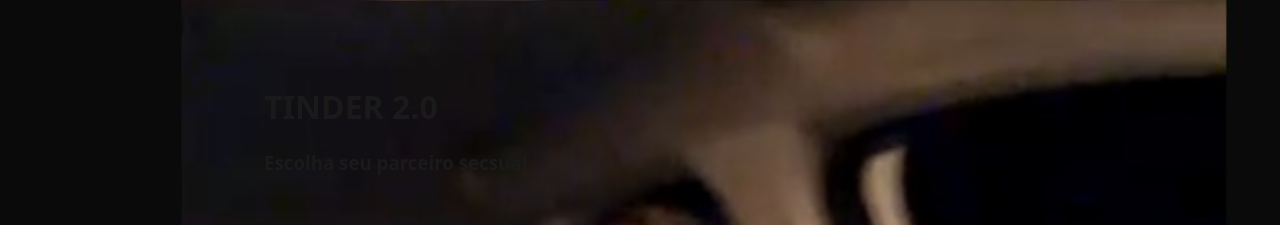
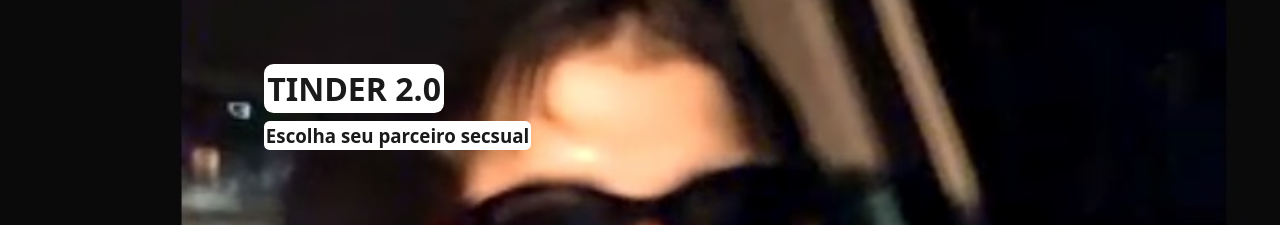
Before and after one commit to LuGa2403/Teste, a plain HTML site: page index.html in a window 1280 px wide. Shown: the top 225 px of the page. Drawn offline with Linux system fonts and the light colour scheme.

Commit message:
Update index.html

```diff
--- a/index.html
+++ b/index.html
@@ -30,6 +30,13 @@
     padding: 4rem 1.5rem;
     max-width: 800px;
     margin: 0 auto;
+
+       h1, h3 {
+  width: fit-content;
+  background: #fff;
+  padding: 0.1em 0.1em;
+  border-radius: 0.3em;
+  margin: 0 0 0.5rem;
   }
 
   /* Nenhum pai dos cards pode ter overflow hidden/auto */
@@ -118,8 +125,8 @@
 <body>
 
 <header>
-  <h1>TINDER 2.0</h1>
-  <h3>Escolha seu parceiro secsual</h3>
+  <div><h1>TINDER 2.0</h1></div>
+  <div><h3>Escolha seu parceiro secsual</h3></div>
 </header>
 
 <main class="pilha">
```
